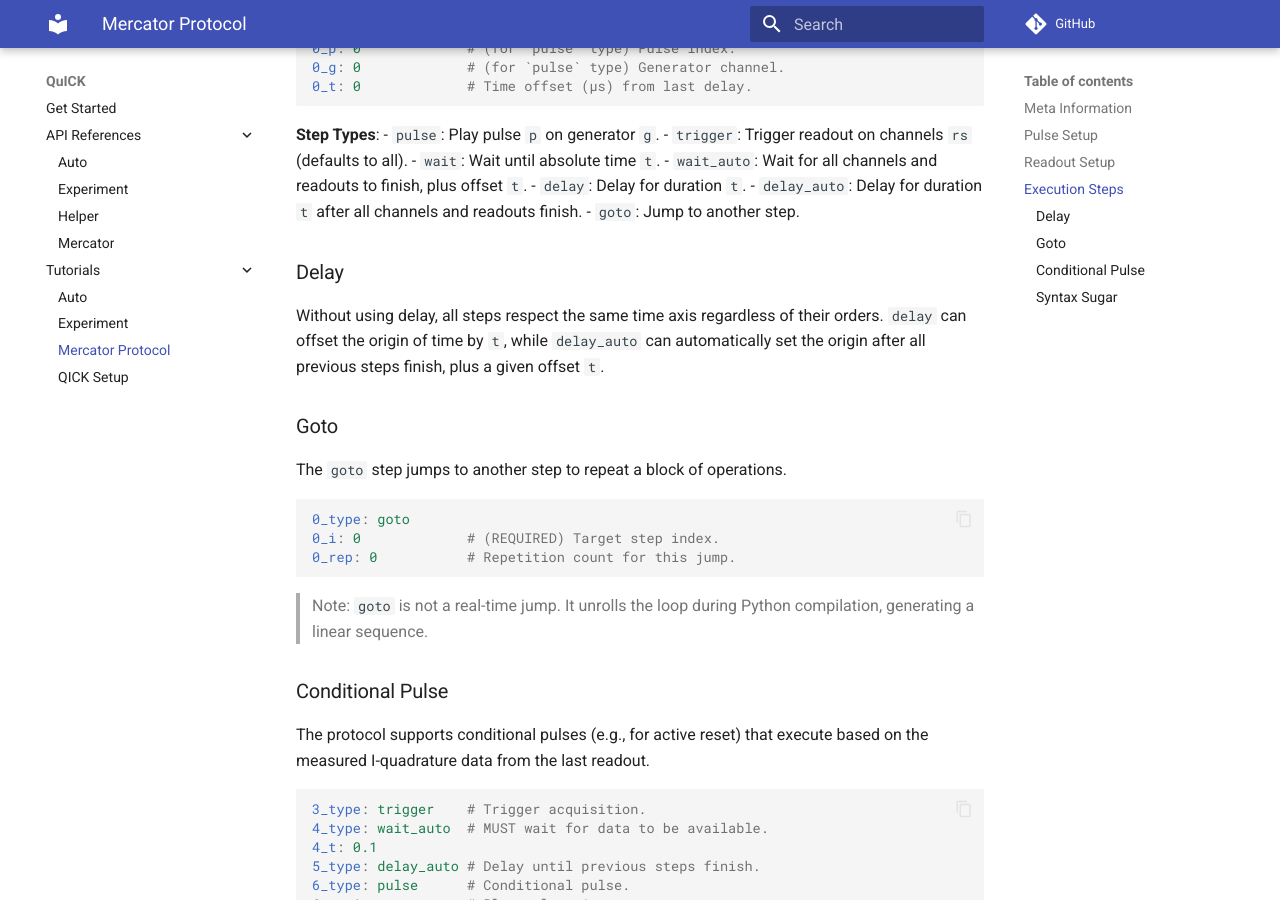
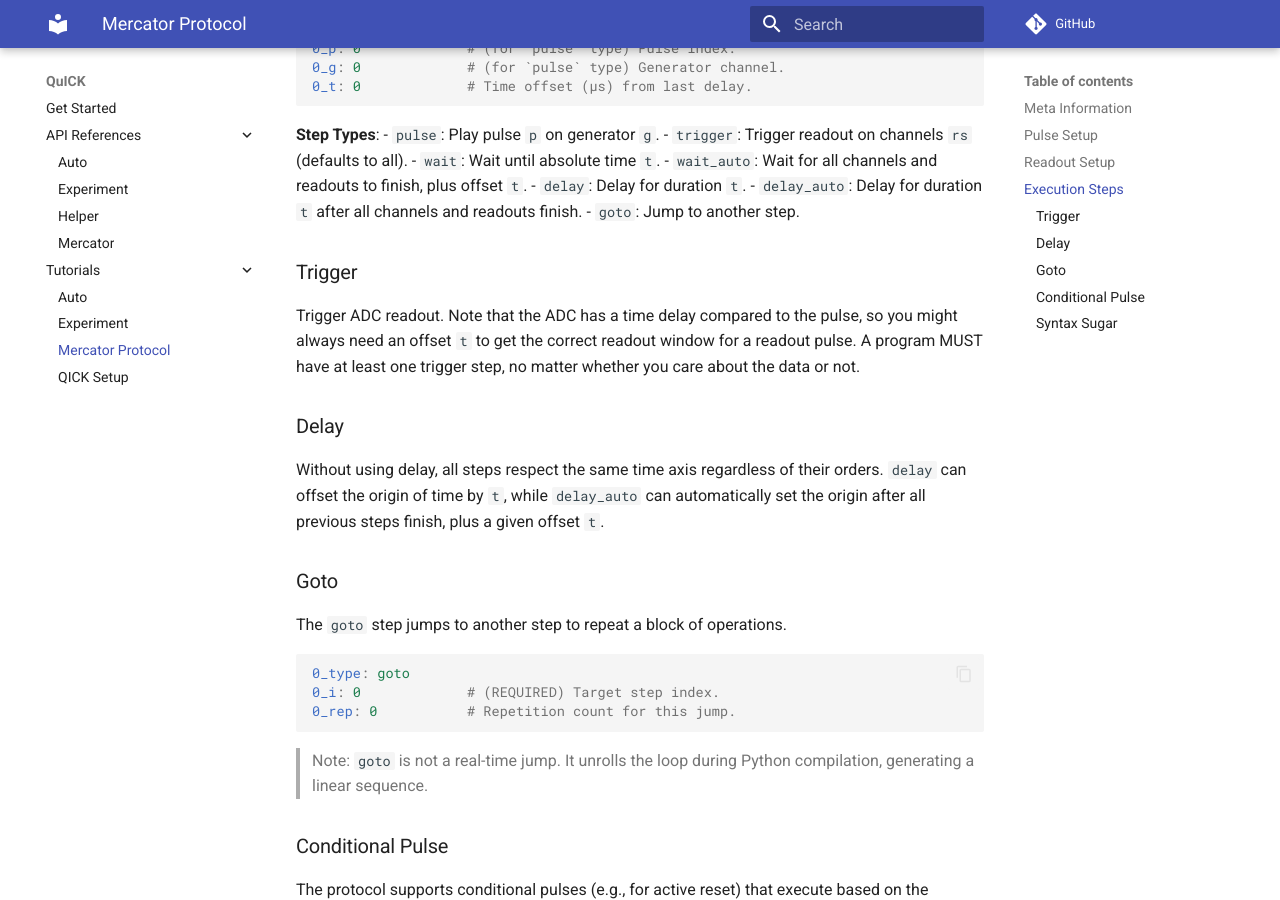
Before and after one commit to clelandlab/quick, an MkDocs documentation site: the page built from docs/Tutorials/mercator.md, in a window 1280 px wide and 900 px high, scrolled down 3544 px. Built offline with MkDocs 1.6.1 and Material for MkDocs 9.7.7, drawn with Linux system fonts in a browser that asks for light colours; comment, search, counter and statistics services are not loaded; some of the changed text lies outside the part shown.

Commit message:
Update doc and AI

```diff
--- a/docs/Tutorials/mercator.md
+++ b/docs/Tutorials/mercator.md
@@ -68,7 +68,7 @@ Define pulses. Properties are prefixed with `px_`, where `x` is the pulse index
 p0_freq: 5000      # (REQUIRED) Frequency (MHz).
 p0_gain: 0         # Gain [-1, 1].
 p0_nqz: 2          # Nyquist zone [1|2]. Use 1 for DC/low frequencies.
-p0_mode: oneshot   # Pulse mode: `oneshot` or `periodic`.
+p0_mode: oneshot   # Pulse mode: `oneshot` or `periodic`(continue to run even after the program ends).
 p0_style: const    # Pulse style: `const`, `gaussian`, `DRAG`, `flat_top`, `stage`, `arb`.
 p0_phase: 0        # Phase (degrees).
 p0_length: 2       # Length (µs).
@@ -152,6 +152,10 @@ Defines the sequence of operations. Steps are specified with a flat `i_` prefix
 - `delay_auto`: Delay for duration `t` after all channels and readouts finish.
 - `goto`: Jump to another step.
 
+### Trigger
+
+Trigger ADC readout. Note that the ADC has a time delay compared to the pulse, so you might always need an offset `t` to get the correct readout window for a readout pulse. A program MUST have at least one trigger step, no matter whether you care about the data or not.
+
 ### Delay
 
 Without using delay, all steps respect the same time axis regardless of their orders. `delay` can offset the origin of time by `t`, while `delay_auto` can automatically set the origin after all previous steps finish, plus a given offset `t`.
```
Also changed, not shown: docs/API References/auto.md (+8 -8 lines), 2 other files.
